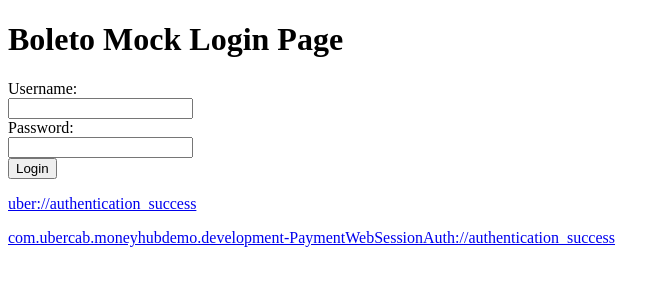
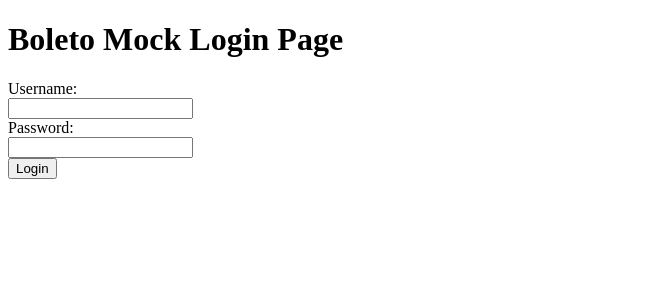
Before and after one commit to Constantine-Fry/deeplink-tester, a plain HTML site: page index.html in a window 1280 px wide. Shown: the whole page, without its empty margins (0-670 px from the left). Drawn offline with Linux system fonts and the light colour scheme.

Commit message:
Update index.html

```diff
--- a/index.html
+++ b/index.html
@@ -14,14 +14,6 @@
       <form id="form" target="_blank">
          <input type="submit" value="Login" />
      </form>
-
-      <p class="bottom-three">
-         <a href="uber://authentication_success?token=test_token_123&parameter1=one">uber://authentication_success</a>
-      </p>
-
-      <p class="bottom-three">
-         <a href="com.ubercab.moneyhubdemo.development-PaymentWebSessionAuth://authentication_success?token=test_token_123&parameter1=one">com.ubercab.moneyhubdemo.development-PaymentWebSessionAuth://authentication_success</a>
-      </p>
 
       <a id="redirectLink" />
    </body>
```
